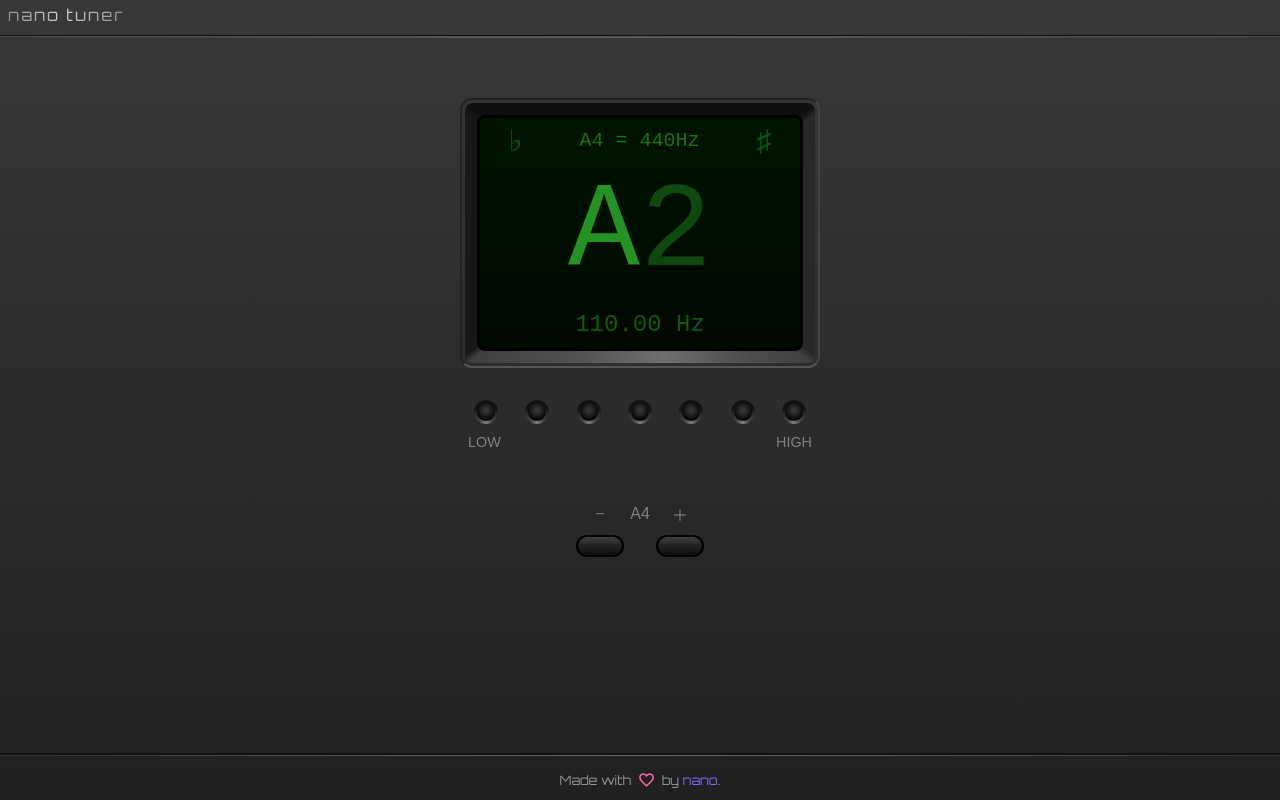
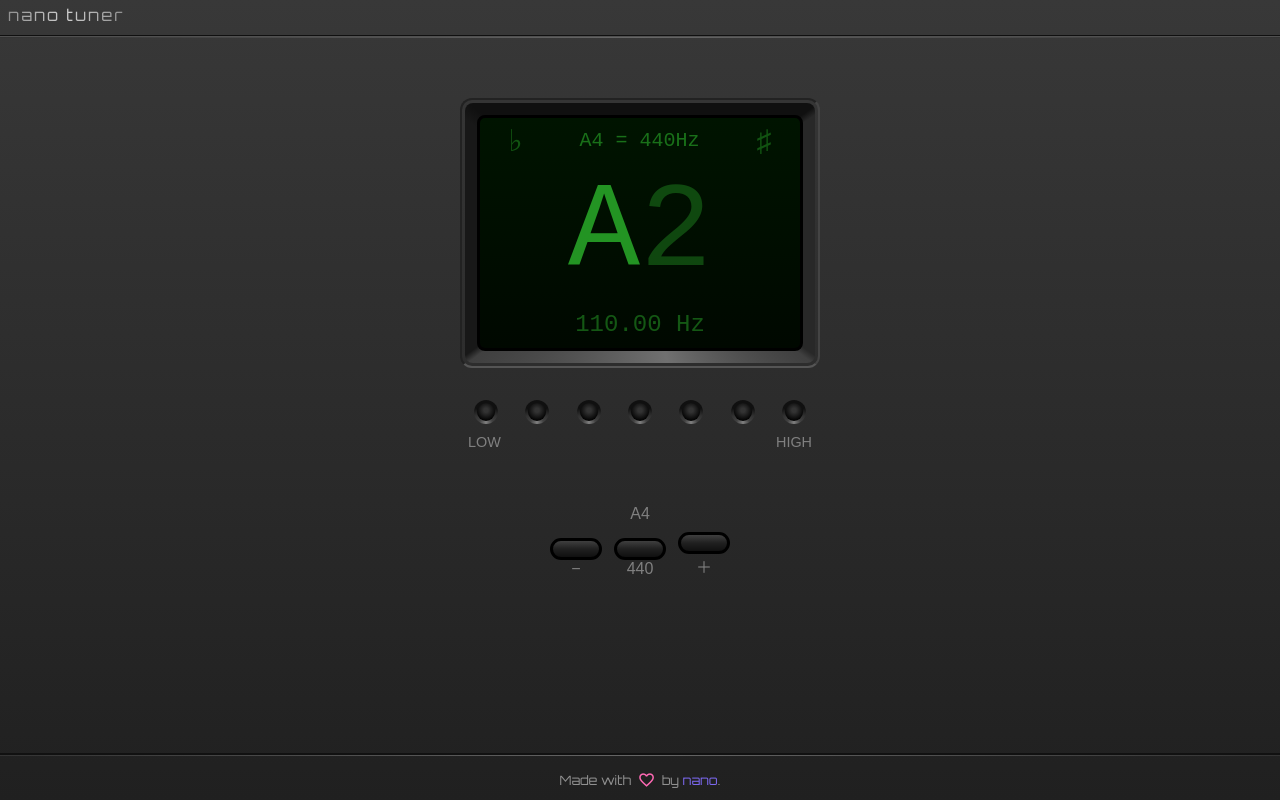
Before and after one commit to mec-nyan/nano-tuner, a React (Vite) app: page / in a window 1280 px wide. Built offline with nearby package versions, Linux system fonts and the light colour scheme; no server answers.

Commit message:
Improve BasePitchSelector and add "reset" option.

```diff
--- a/src/components/BasePitchSelector.css
+++ b/src/components/BasePitchSelector.css
@@ -6,36 +6,54 @@
 }
 
 .ps-inner-grid {
-  width: 8rem;
-  height: 4rem;
+  width: 12rem;
+  height: 5rem;
   display: grid;
-  grid-template-rows: 2rem 1fr;
-  grid-template-columns: 1fr 2rem 1fr;
+  grid-template-rows: 2rem 3rem;
   /* border: 1px solid #555; */
 }
 
-.ps-button,
-.ps-label {
+.selector-label {
   width: 100%;
   height: 100%;
   display: flex;
   justify-content: center;
   align-items: center;
+  /* border: 1px solid pink; */
+}
+
+.selector-buttons {
+  display: grid;
+  grid-template-columns: repeat(3, 1fr);
+}
+
+.a4-select-minus,
+.a4-select-reset,
+.a4-select-plus {
+  width: 100%;
+  height: 100%;
+  display: flex;
+  flex-direction: column;
+  align-items: center;
+  justify-content: flex-end;
+  /* border: 1px solid yellow; */
+}
+
+.ps-label {
+  font-size: 1rem;
+  color: #808080;
   /* border: 1px solid #444; */
 }
 
-.ps-label {
-  color: #808080;
-}
-
 .button-plus,
+.button-reset,
 .button-minus {
-  width: 100%;
+  width: 80%;
   height: 1.4rem;
   display: flex;
   justify-content: center;
   align-items: center;
   border-radius: 0.7rem;
   background-image: linear-gradient(to bottom, #3f3f3f, #202020, #101010);
-  border: 2px solid #000;
+  border: 3px solid #000;
 }
--- a/src/components/BasePitchSelector.tsx
+++ b/src/components/BasePitchSelector.tsx
@@ -1,42 +1,57 @@
 import './BasePitchSelector.css'
+import { A4_FREQUENCY } from '../audio/audioConstants'
 
 interface BasePitchProps {
   basePitch: number
   setBasePitch: (offset: number) => void
 }
 
-type offset = 1 | -1
+type offset = 1 | 0 | -1
 
 export default function BasePitchSelector({
   basePitch,
   setBasePitch,
 }: BasePitchProps) {
   const handleOffset = (offset: offset) => {
-    if (offset == 1 && basePitch < 466) {
-      setBasePitch(basePitch + 1)
-    }
-
-    if (offset == -1 && basePitch > 415) {
-      setBasePitch(basePitch - 1)
+    switch (offset) {
+      case 1:
+        if (basePitch < 466) {
+          setBasePitch(basePitch + 1)
+        }
+        break
+      case 0:
+        setBasePitch(A4_FREQUENCY)
+        break
+      case -1:
+        if (basePitch > 415) {
+          setBasePitch(basePitch - 1)
+        }
+        break
     }
   }
 
   return (
     <div className='pitch-selector'>
       <div className='ps-inner-grid'>
-        <div className='ps-label'>−</div>
-        <div className='ps-label'>A4</div>
-        <div className='ps-label'>＋</div>
-        <div className='ps-button'>
-          <div className='button-minus' onClick={() => handleOffset(-1)}></div>
+        <div className='selector-label'>
+          <div className='ps-label'>A4</div>
         </div>
-        {/*
-        An empty button for grid layout.
-        Should we add a 'reset' button?
-        */}
-        <div className='ps-button'></div>
-        <div className='ps-button'>
-          <div className='button-plus' onClick={() => handleOffset(1)}></div>
+
+        <div className='selector-buttons'>
+          <div className='a4-select-minus' onClick={() => handleOffset(-1)}>
+            <div className='button-minus'></div>
+            <div className='ps-label'>−</div>
+          </div>
+
+          <div className='a4-select-reset' onClick={() => handleOffset(0)}>
+            <div className='button-reset'></div>
+            <div className='ps-label'>440</div>
+          </div>
+
+          <div className='a4-select-plus' onClick={() => handleOffset(1)}>
+            <div className='button-plus'></div>
+            <div className='ps-label'>＋</div>
+          </div>
         </div>
       </div>
     </div>
```
